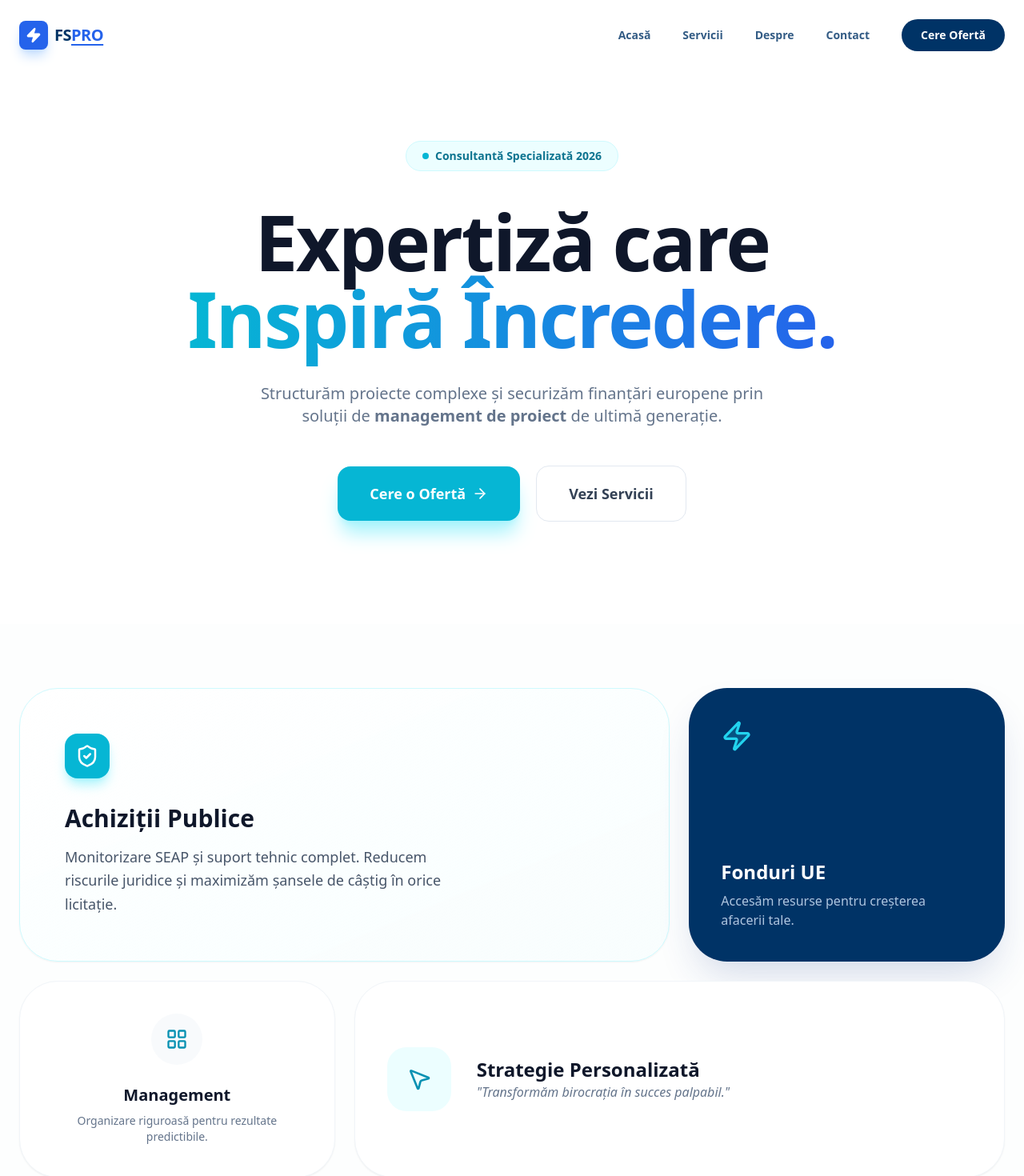
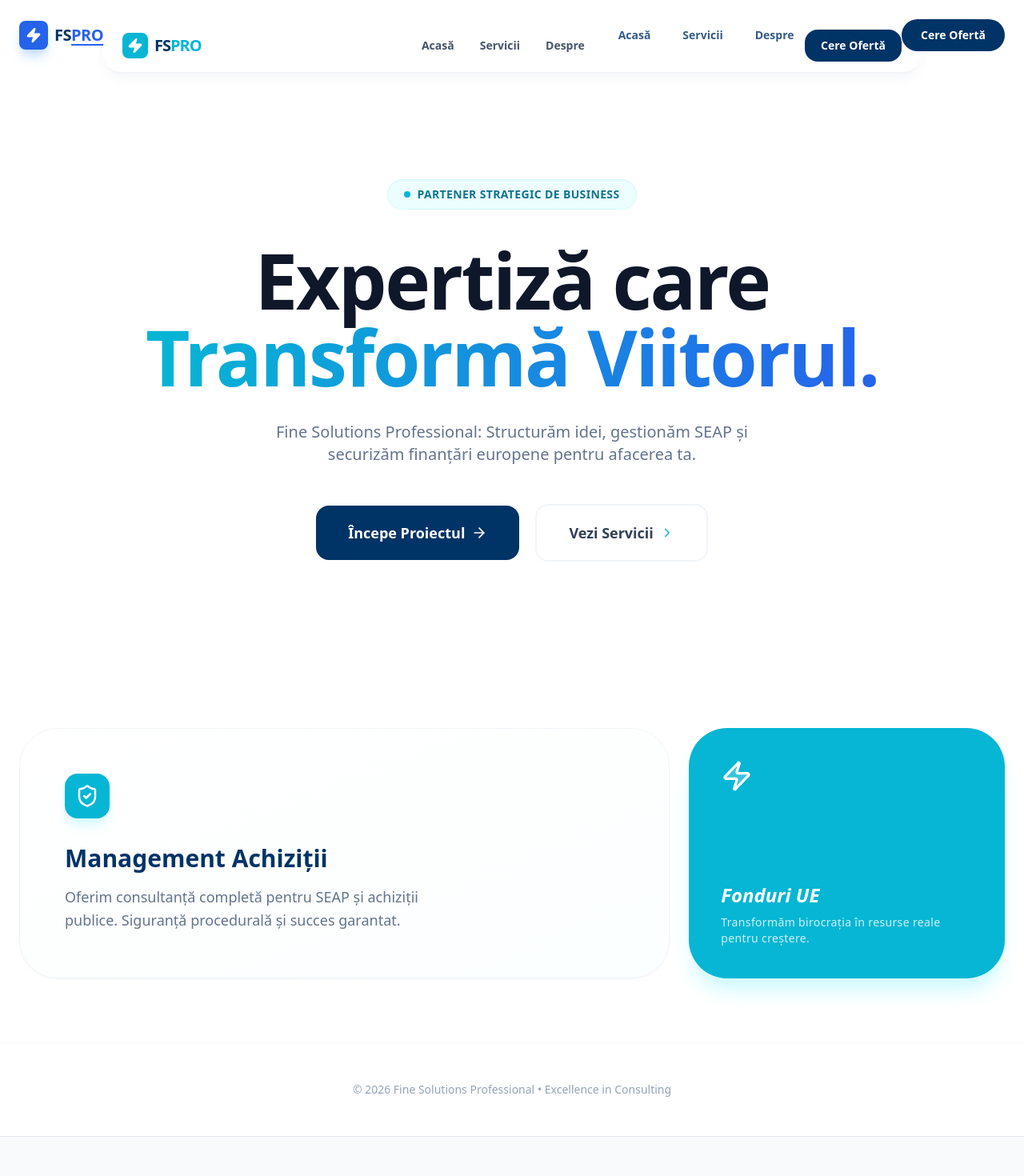
Before and after one commit to evialbert/FSPro, a Next.js app: page / in a window 1280 px wide. Shown: the top 1470 px of the page at 80% size. Built offline with nearby package versions, Linux system fonts and the light colour scheme.

Commit message:
Navbar modern si butoane stilizate

```diff
--- a/app/page.tsx
+++ b/app/page.tsx
@@ -1,114 +1,140 @@
 import React from 'react';
-import { ArrowRight, ShieldCheck, Zap, Star, LayoutGrid, MousePointer2 } from "lucide-react";
+import {
+  ArrowRight,
+  ShieldCheck,
+  Zap,
+  Star,
+  LayoutGrid,
+  MousePointer2,
+  Menu,
+  ChevronRight
+} from "lucide-react";
 import Link from 'next/link';
 
 export default function Home() {
   return (
-    <main className="relative min-h-screen bg-white">
+    <main className="relative min-h-screen bg-white font-sans text-slate-900">
 
-      {/* --- FUNDAL DECORATIV (Glow Effects) --- */}
+      {/* --- 1. NAVBAR MODERN (Floating Glassmorphism) --- */}
+      <nav className="fixed top-0 left-0 right-0 z-50 flex justify-center p-6">
+        <div className="w-full max-w-5xl bg-white/70 backdrop-blur-xl border border-white/20 shadow-lg shadow-blue-900/5 rounded-3xl px-6 py-3 flex items-center justify-between">
+          {/* Logo */}
+          <Link href="/" className="flex items-center gap-2 group">
+            <div className="bg-cyan-500 p-1.5 rounded-lg group-hover:rotate-12 transition-transform">
+              <Zap size={20} className="text-white fill-white" />
+            </div>
+            <span className="font-black text-xl tracking-tighter text-[#003366]">
+              FS<span className="text-cyan-500">PRO</span>
+            </span>
+          </Link>
+
+          {/* Nav Links - Desktop */}
+          <div className="hidden md:flex items-center gap-8 text-sm font-bold text-slate-600">
+            <Link href="/" className="hover:text-cyan-500 transition-colors">Acasă</Link>
+            <Link href="/servicii" className="hover:text-cyan-500 transition-colors">Servicii</Link>
+            <Link href="/despre" className="hover:text-cyan-500 transition-colors">Despre</Link>
+          </div>
+
+          {/* Buton Contact Navbar */}
+          <Link
+            href="/contact"
+            className="bg-[#003366] text-white px-5 py-2.5 rounded-2xl text-sm font-bold hover:bg-cyan-500 hover:shadow-lg hover:shadow-cyan-200 transition-all active:scale-95"
+          >
+            Cere Ofertă
+          </Link>
+
+          {/* Mobile Menu Icon */}
+          <div className="md:hidden text-slate-900">
+            <Menu size={24} />
+          </div>
+        </div>
+      </nav>
+
+      {/* --- FUNDAL DECORATIV --- */}
       <div className="absolute top-0 left-0 w-full h-full overflow-hidden -z-10 pointer-events-none">
-        <div className="absolute top-[-10%] right-[-10%] w-[600px] h-[600px] bg-cyan-100/50 rounded-full blur-[120px]" />
-        <div className="absolute bottom-[20%] left-[-5%] w-[400px] h-[400px] bg-blue-50/60 rounded-full blur-[100px]" />
+        <div className="absolute top-[-10%] right-[-10%] w-[600px] h-[600px] bg-cyan-100/40 rounded-full blur-[120px]" />
+        <div className="absolute bottom-[20%] left-[-5%] w-[400px] h-[400px] bg-blue-50/50 rounded-full blur-[100px]" />
       </div>
 
-      {/* --- HERO SECTION --- */}
-      <section className="relative pt-32 pb-20 md:pt-44 md:pb-32">
+      {/* --- 2. HERO SECTION --- */}
+      <section className="relative pt-44 pb-20 md:pt-56 md:pb-32">
         <div className="max-w-7xl mx-auto px-6 text-center">
 
-          {/* Badge Stilizat */}
-          <div className="inline-flex items-center gap-2 py-2 px-5 rounded-full bg-cyan-50 border border-cyan-100 text-cyan-700 text-sm font-bold mb-10 animate-fade-in">
+          {/* Badge cu efect de puls */}
+          <div className="inline-flex items-center gap-2 py-2 px-5 rounded-full bg-cyan-50 border border-cyan-100 text-cyan-700 text-xs md:text-sm font-black mb-10 tracking-wide uppercase">
             <span className="relative flex h-2 w-2">
               <span className="animate-ping absolute inline-flex h-full w-full rounded-full bg-cyan-400 opacity-75"></span>
               <span className="relative inline-flex rounded-full h-2 w-2 bg-cyan-500"></span>
             </span>
-            Consultantă Specializată 2026
+            Partener Strategic de Business
           </div>
 
           <h1 className="text-5xl md:text-8xl font-black tracking-tight text-slate-900 leading-[0.95] mb-8">
             Expertiză care <br />
             <span className="text-transparent bg-clip-text bg-gradient-to-r from-cyan-500 to-blue-600">
-              Inspiră Încredere.
+              Transformă Viitorul.
             </span>
           </h1>
 
           <p className="max-w-2xl mx-auto text-lg md:text-xl text-slate-500 leading-relaxed mb-12">
-            Structurăm proiecte complexe și securizăm finanțări europene prin soluții de
-            <strong> management de proiect </strong> de ultimă generație.
+            Fine Solutions Professional: Structurăm idei, gestionăm SEAP și securizăm finanțări europene pentru afacerea ta.
           </p>
 
+          {/* Butoane Hero "Drăguțe" */}
           <div className="flex flex-col sm:flex-row items-center justify-center gap-5">
             <Link
               href="/contact"
-              className="group bg-cyan-500 text-white px-10 py-5 rounded-2xl font-black text-lg flex items-center gap-2 hover:bg-[#003366] transition-all shadow-xl shadow-cyan-200 active:scale-95"
+              className="group relative overflow-hidden bg-[#003366] text-white px-10 py-5 rounded-2xl font-black text-lg flex items-center gap-2 transition-all hover:shadow-[0_20px_50px_rgba(8,_112,_184,_0.2)] active:scale-95"
             >
-              Cere o Ofertă
-              <ArrowRight size={20} className="group-hover:translate-x-2 transition-transform" />
+              <span className="relative z-10">Începe Proiectul</span>
+              <ArrowRight size={20} className="relative z-10 group-hover:translate-x-2 transition-transform" />
+              <div className="absolute inset-0 bg-gradient-to-r from-cyan-500 to-blue-500 opacity-0 group-hover:opacity-100 transition-opacity duration-300" />
             </Link>
+
             <Link
               href="/servicii"
-              className="px-10 py-5 rounded-2xl font-bold text-lg text-slate-700 border border-slate-200 hover:bg-slate-50 transition-all"
+              className="group px-10 py-5 rounded-2xl font-bold text-lg text-slate-700 border-2 border-slate-100 hover:border-cyan-200 hover:bg-cyan-50/30 transition-all flex items-center gap-2"
             >
               Vezi Servicii
+              <ChevronRight size={18} className="group-hover:translate-x-1 transition-transform text-cyan-500" />
             </Link>
           </div>
         </div>
       </section>
 
-      {/* --- BENTO GRID STILIZAT --- */}
-      <section className="py-20 bg-slate-50/30">
-        <div className="max-w-7xl mx-auto px-6">
+      {/* --- 3. BENTO GRID SERVICII --- */}
+      <section className="py-20 px-6">
+        <div className="max-w-7xl mx-auto">
           <div className="grid grid-cols-1 md:grid-cols-3 gap-6">
 
-            {/* Card Principal - Light Cyan */}
-            <div className="md:col-span-2 bg-gradient-to-br from-white to-cyan-50/30 p-10 md:p-14 rounded-[3rem] border border-cyan-100 shadow-sm group hover:shadow-md transition-all text-left">
-              <div className="bg-cyan-500 text-white w-14 h-14 rounded-2xl flex items-center justify-center mb-8 shadow-lg shadow-cyan-200">
+            {/* Card Principal */}
+            <div className="md:col-span-2 bg-gradient-to-br from-white to-cyan-50/20 p-10 md:p-14 rounded-[3rem] border border-slate-100 shadow-sm group hover:border-cyan-200 transition-all relative overflow-hidden text-left">
+              <div className="bg-cyan-500 text-white w-14 h-14 rounded-2xl flex items-center justify-center mb-8 shadow-lg shadow-cyan-100">
                 <ShieldCheck size={30} />
               </div>
-              <h3 className="text-3xl font-black mb-4 text-slate-900">Achiziții Publice</h3>
-              <p className="text-slate-600 text-lg leading-relaxed max-w-lg">
-                Monitorizare SEAP și suport tehnic complet. Reducem riscurile juridice
-                și maximizăm șansele de câștig în orice licitație.
+              <h3 className="text-3xl font-black mb-4 text-[#003366]">Management Achiziții</h3>
+              <p className="text-slate-500 text-lg leading-relaxed max-w-lg">
+                Oferim consultanță completă pentru SEAP și achiziții publice.
+                Siguranță procedurală și succes garantat.
               </p>
             </div>
 
-            {/* Card Albastru Intens pentru contrast */}
-            <div className="bg-[#003366] p-10 rounded-[3rem] text-white flex flex-col justify-between hover:scale-[1.02] transition-transform shadow-2xl shadow-blue-900/20 text-left">
-              <Zap size={40} className="text-cyan-400 fill-cyan-400/20" />
+            {/* Card Mic Colorat */}
+            <div className="bg-cyan-500 p-10 rounded-[3rem] text-white flex flex-col justify-between shadow-xl shadow-cyan-100 hover:-translate-y-2 transition-transform text-left">
+              <Zap size={40} className="fill-white/20" />
               <div>
-                <h3 className="text-2xl font-black mb-2">Fonduri UE</h3>
-                <p className="text-blue-100 opacity-80">Accesăm resurse pentru creșterea afacerii tale.</p>
+                <h3 className="text-2xl font-black mb-2 italic">Fonduri UE</h3>
+                <p className="text-white/80 font-medium text-sm tracking-wide">Transformăm birocrația în resurse reale pentru creștere.</p>
               </div>
-            </div>
-
-            {/* Card Info - Minimalist */}
-            <div className="bg-white p-10 rounded-[3rem] border border-slate-100 shadow-sm flex flex-col items-center text-center group hover:border-cyan-200 transition-all">
-              <div className="bg-slate-50 w-16 h-16 rounded-full flex items-center justify-center text-cyan-600 mb-6 group-hover:bg-cyan-50 transition-colors">
-                <LayoutGrid size={28} />
-              </div>
-              <h4 className="font-black text-xl text-slate-900 mb-2">Management</h4>
-              <p className="text-slate-500 text-sm">Organizare riguroasă pentru rezultate predictibile.</p>
-            </div>
-
-            <div className="md:col-span-2 bg-white p-10 rounded-[3rem] border border-slate-100 shadow-sm flex flex-col md:flex-row items-center gap-8 text-left">
-               <div className="bg-cyan-50 p-6 rounded-3xl">
-                  <MousePointer2 size={32} className="text-cyan-600" />
-               </div>
-               <div>
-                  <h3 className="text-2xl font-black text-slate-900">Strategie Personalizată</h3>
-                  <p className="text-slate-500 italic">"Transformăm birocrația în succes palpabil."</p>
-               </div>
             </div>
 
           </div>
         </div>
       </section>
 
-      {/* --- FOOTER SIMPLU --- */}
-      <footer className="py-12 border-t border-slate-100">
-        <div className="max-w-7xl mx-auto px-6 text-center text-slate-400 text-sm font-medium">
-          © 2026 Fine Solutions Professional. Toate drepturile rezervate.
-        </div>
+      {/* --- FOOTER --- */}
+      <footer className="py-12 text-center text-slate-400 text-sm border-t border-slate-50">
+        <p>© 2026 Fine Solutions Professional • Excellence in Consulting</p>
       </footer>
     </main>
   );
```
